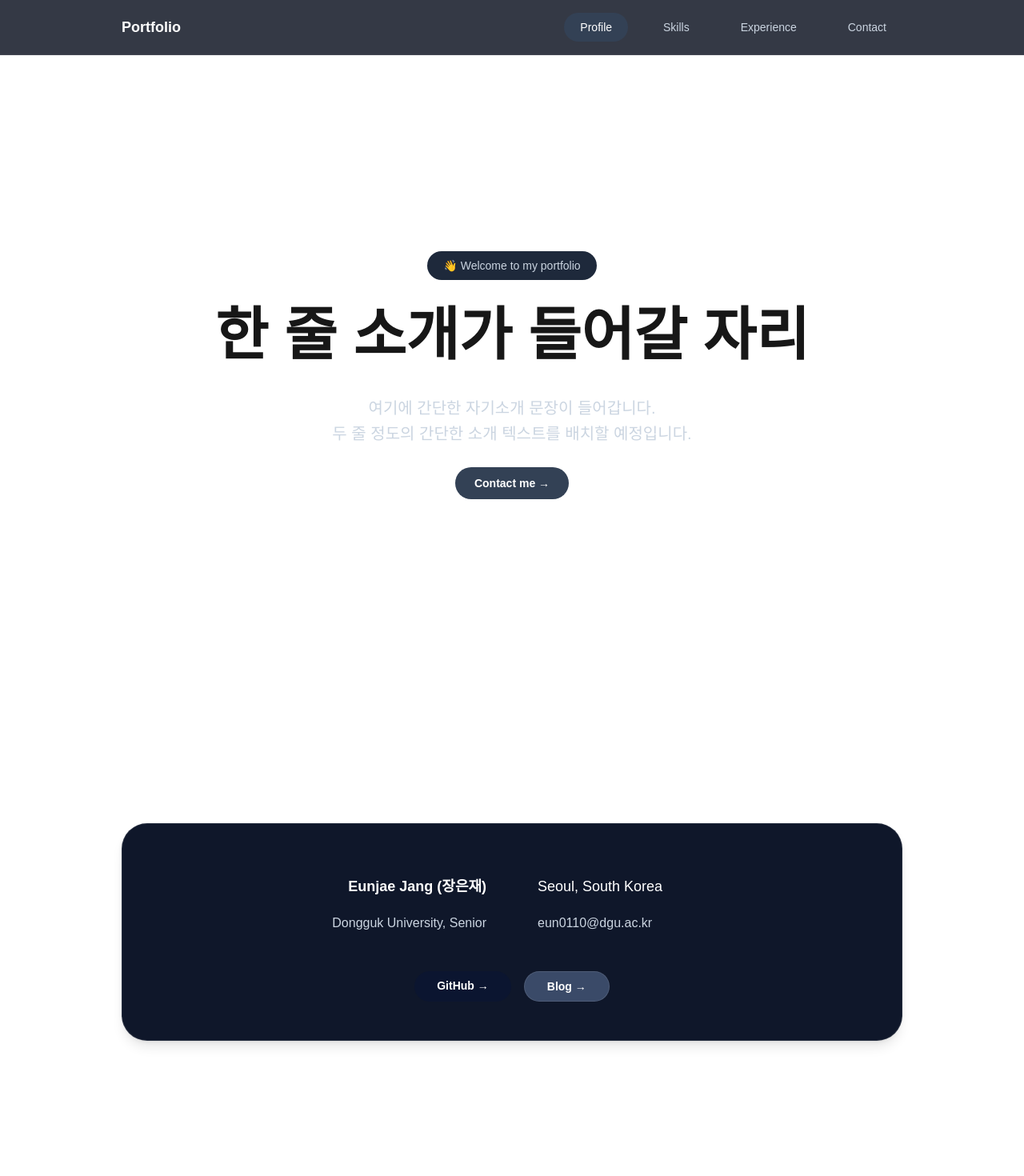
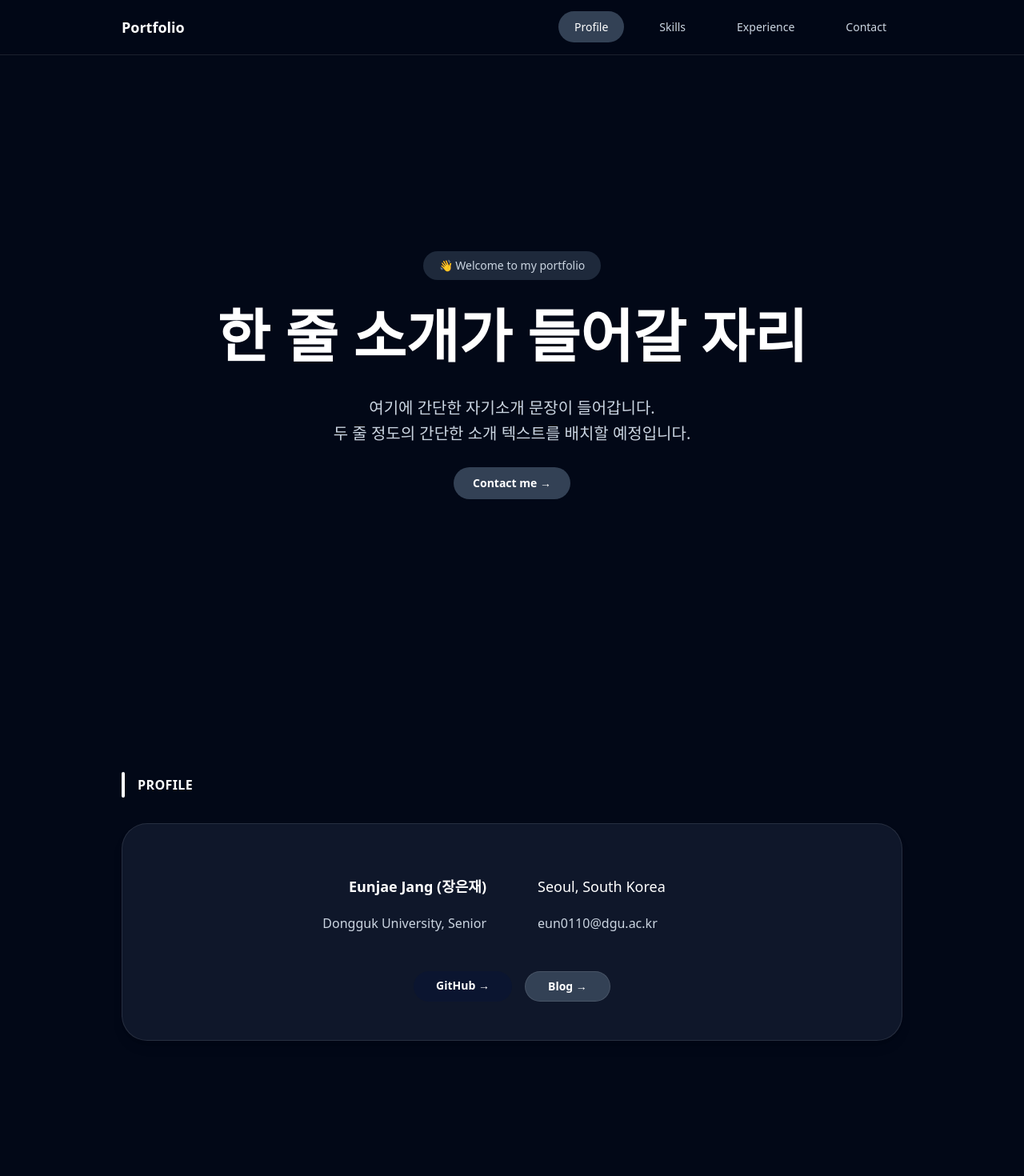
Before and after one commit to eae22/portfolio, a Next.js app: page / in a window 1280 px wide. Shown: the top 1470 px of the page at 80% size. Built offline with nearby package versions, Linux system fonts and the light colour scheme.

Commit message:
♻️ refactor: CSS 토큰 기반으로 스타일 구조 개선 (#2)

```diff
--- a/src/app/globals.css
+++ b/src/app/globals.css
@@ -1,43 +1,12 @@
+@import "../styles/tokens.css";
 @import "tailwindcss";
-
-:root {
-  --background: #ffffff;
-  --foreground: #171717;
-
-  /* navigation */
-  --color-nav-bg: rgba(2, 8, 23, 0.8);
-  --color-nav-border: rgba(255, 255, 255, 0.1);
-  --color-nav-text: #ffffff;
-  --color-nav-text-muted: #cbd5e1;
-  --color-nav-pill: #334155;
-  --color-nav-hover: #1e293b;
-
-  /* intro */
-  --color-intro-badge-bg: #1e293b;
-  --color-intro-button-bg: #334155;
-  --color-intro-button-hover: #475569;
-
-  /* profile */
-  --color-profile-card-bg: #0f172a;
-  --color-profile-card-border: rgba(255, 255, 255, 0.1);
-  --color-profile-button-bg: #0b1530;
-  --color-profile-button-hover: #162447;
-  --color-profile-blog-bg: #3a4a68;
-  --color-profile-blog-hover: #4a5d80;
-}
 
 @theme inline {
   --color-background: var(--background);
   --color-foreground: var(--foreground);
-  --font-sans: var(--font-geist-sans);
-  --font-mono: var(--font-geist-mono);
-}
 
-@media (prefers-color-scheme: dark) {
-  :root {
-    --background: #0a0a0a;
-    --foreground: #ededed;
-  }
+  --font-sans: var(--font-family-sans);
+  --font-mono: var(--font-family-mono);
 }
 
 html {
@@ -45,7 +14,8 @@ html {
 }
 
 body {
-  background: var(--background);
-  color: var(--foreground);
-  font-family: Arial, Helvetica, sans-serif;
+  min-height: 100vh;
+  background: var(--color-bg-canvas);
+  color: var(--color-text-primary);
+  font-family: var(--font-family-sans);
 }
--- a/src/app/page.tsx
+++ b/src/app/page.tsx
@@ -7,22 +7,14 @@ export default function Home() {
 
   return (
     <main>
-      <section id="intro">
-        <Intro />
-      </section>
-
-      <section id="profile">
-        <Profile />
-      </section>
-
+      <Intro />
+      <Profile />
       <section id="skills" className={sectionClassName}>
         <h1>Skills</h1>
       </section>
-
       <section id="experience" className={sectionClassName}>
         <h1>Experience</h1>
       </section>
-
       <section id="contact" className={sectionClassName}>
         <h1>Contact</h1>
       </section>
--- a/src/components/Navigation.tsx
+++ b/src/components/Navigation.tsx
@@ -44,15 +44,16 @@ export default function Navigation() {
   }, []);
 
   return (
-    <header className="sticky top-0 z-50 border-b border-(--color-nav-border) bg-(--color-nav-bg) backdrop-blur">
+    <header className="sticky top-0 z-50 border-b border-(--color-border-subtle) bg-(--color-surface-nav) backdrop-blur">
       <nav className="mx-auto flex max-w-5xl items-center justify-between px-6 py-4">
         <Link
-          className="my-1 text-lg font-bold text-(--color-nav-text)"
+          className="my-1 text-lg font-bold text-(--color-text-primary)"
           href="/"
         >
           Portfolio
         </Link>
-        <ul className="flex items-center gap-6 text-sm font-medium text-(--color-nav-text-muted)">
+
+        <ul className="flex items-center gap-6 text-sm font-medium text-(--color-text-secondary)">
           {navItems.map((item) => {
             const isActive = activeSection === item.id;
 
@@ -62,8 +63,8 @@ export default function Navigation() {
                   href={item.href}
                   className={`rounded-full px-5 py-2.5 transition-all duration-200 ${
                     isActive
-                      ? "bg-(--color-nav-pill) text-(--color-nav-text)"
-                      : "text-(--color-nav-text-muted) hover:bg-(--color-nav-hover) hover:text-(--color-nav-text)"
+                      ? "bg-(--color-surface-pill) text-(--color-text-primary)"
+                      : "text-(--color-text-secondary) hover:bg-(--color-surface-badge) hover:text-(--color-text-primary)"
                   }`}
                 >
                   {item.label}
--- a/src/sections/Intro.tsx
+++ b/src/sections/Intro.tsx
@@ -4,21 +4,24 @@ export default function Intro() {
       id="intro"
       className="mx-auto flex min-h-screen max-w-5xl scroll-mt-16 flex-col items-center justify-center px-6 text-center"
     >
-      <div className="mb-6 rounded-full bg-(--color-intro-badge-bg) px-5 py-2 text-sm text-(--color-nav-text-muted)">
+      <div className="mb-6 rounded-full bg-(--color-surface-badge) px-5 py-2 text-sm text-(--color-text-secondary)">
         👋 Welcome to my portfolio
       </div>
+
       <h1 className="mb-8 text-5xl font-bold leading-tight md:text-7xl">
         한 줄 소개가 들어갈 자리
       </h1>
-      <p className="mb-1 text-lg text-(--color-nav-text-muted) md:text-xl">
+
+      <p className="mb-1 text-lg text-(--color-text-secondary) md:text-xl">
         여기에 간단한 자기소개 문장이 들어갑니다.
       </p>
-      <p className="mb-7 text-lg text-(--color-nav-text-muted) md:text-xl">
+      <p className="mb-7 text-lg text-(--color-text-secondary) md:text-xl">
         두 줄 정도의 간단한 소개 텍스트를 배치할 예정입니다.
       </p>
+
       <a
         href="#contact"
-        className="rounded-full bg-(--color-intro-button-bg) px-6 py-2.5 text-sm font-semibold text-(--color-nav-text) transition-colors hover:bg-(--color-intro-button-hover)"
+        className="rounded-full bg-(--color-surface-pill) px-6 py-2.5 text-sm font-semibold text-(--color-text-primary) transition-colors hover:bg-(--color-surface-pill-hover)"
       >
         Contact me →
       </a>
--- a/src/sections/Profile.tsx
+++ b/src/sections/Profile.tsx
@@ -2,44 +2,48 @@ export default function Profile() {
   return (
     <section id="profile" className="mx-auto max-w-5xl scroll-mt-16 px-6 py-24">
       <div className="mb-8 flex items-center gap-4">
-        <div className="h-8 w-1 rounded-full bg-(--color-nav-text)" />
-        <h2 className="text-base font-bold tracking-wide text-(--color-nav-text)">
+        <div className="h-8 w-1 rounded-full bg-(--color-text-primary)" />
+        <h2 className="text-base font-bold tracking-wide text-(--color-text-primary)">
           PROFILE
         </h2>
       </div>
-      <div className="mx-auto max-w-302.5 rounded-4xl border border-(--color-profile-card-border) bg-(--color-profile-card-bg) px-16 pt-16 pb-12 shadow-lg">
+
+      <div className="mx-auto max-w-302.5 rounded-4xl border border-(--color-border-subtle) bg-(--color-surface-card) px-16 pt-16 pb-12 shadow-lg">
         <div className="mx-auto grid max-w-3xl grid-cols-2 gap-16">
           <div className="space-y-5 text-right">
-            <h3 className="text-lg font-semibold text-(--color-nav-text)">
+            <h3 className="text-lg font-semibold text-(--color-text-primary)">
               Eunjae Jang (장은재)
             </h3>
-            <p className="text-base text-(--color-nav-text-muted)">
+            <p className="text-base text-(--color-text-secondary)">
               Dongguk University, Senior
             </p>
           </div>
+
           <div className="space-y-5">
-            <p className="text-lg font-medium text-(--color-nav-text)">
+            <p className="text-lg font-medium text-(--color-text-primary)">
               Seoul, South Korea
             </p>
-            <p className="text-base text-(--color-nav-text-muted)">
+            <p className="text-base text-(--color-text-secondary)">
               eun0110@dgu.ac.kr
             </p>
           </div>
         </div>
+
         <div className="mt-12 flex justify-center gap-4">
           <a
             href="https://github.com/eae22"
             target="_blank"
             rel="noreferrer"
-            className="rounded-full bg-(--color-profile-button-bg) px-7 py-2 text-sm font-semibold text-(--color-nav-text) transition-colors hover:bg-(--color-profile-button-hover)"
+            className="rounded-full bg-(--color-surface-secondary) px-7 py-2 text-sm font-semibold text-(--color-text-primary) transition-colors hover:bg-(--color-surface-secondary-hover)"
           >
             GitHub →
           </a>
+
           <a
             href="https://blog.naver.com/eae0110"
             target="_blank"
             rel="noreferrer"
-            className="rounded-full border border-(--color-profile-card-border) bg-(--color-profile-blog-bg) px-7 py-2 text-sm font-semibold text-(--color-nav-text) transition-colors hover:bg-(--color-profile-blog-hover)"
+            className="rounded-full border border-(--color-border-subtle) bg-(--color-surface-pill) px-7 py-2 text-sm font-semibold text-(--color-text-primary) transition-colors hover:bg-(--color-surface-pill-hover)"
           >
             Blog →
           </a>
--- /dev/null
+++ b/src/styles/tokens.css
@@ -0,0 +1,51 @@
+:root {
+  color-scheme: dark;
+
+  /* base */
+  --background: #020817;
+  --foreground: #ffffff;
+
+  /* text */
+  --color-text-primary: #ffffff;
+  --color-text-secondary: #cbd5e1;
+  --color-text-tertiary: #94a3b8;
+
+  /* surface */
+  --color-bg-canvas: #020817;
+  --color-surface-nav: rgb(2 8 23 / 0.8);
+  --color-surface-card: #0f172a;
+  --color-surface-badge: #1e293b;
+  --color-surface-pill: #334155;
+  --color-surface-pill-hover: #475569;
+  --color-surface-secondary: #0b1530;
+  --color-surface-secondary-hover: #162447;
+
+  /* border */
+  --color-border-subtle: rgb(255 255 255 / 0.1);
+  --color-border-strong: rgb(255 255 255 / 0.16);
+
+  /* radius */
+  --radius-sm: 12px;
+  --radius-md: 16px;
+  --radius-lg: 24px;
+  --radius-full: 9999px;
+
+  /* shadow */
+  --shadow-card: 0 8px 24px rgb(0 0 0 / 0.12);
+
+  /* motion */
+  --duration-fast: 150ms;
+  --duration-normal: 250ms;
+  --duration-slow: 400ms;
+  --ease-standard: ease;
+
+  /* typography */
+  --font-size-hero: 4rem;
+  --font-size-body-lg: 1.25rem;
+  --font-size-section-title: 1rem;
+  --letter-spacing-section: 0.08em;
+
+  /* font */
+  --font-family-sans: var(--font-geist-sans), Arial, Helvetica, sans-serif;
+  --font-family-mono: var(--font-geist-mono), monospace;
+}
```
